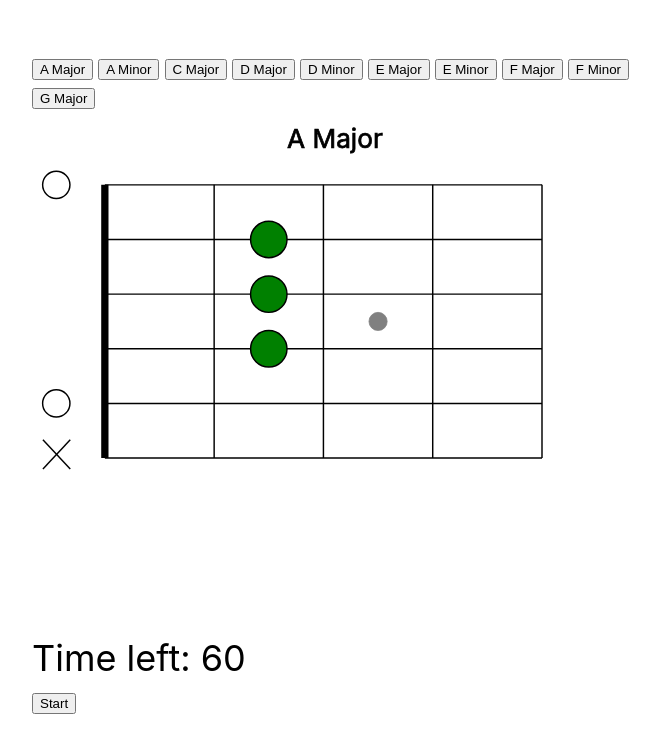
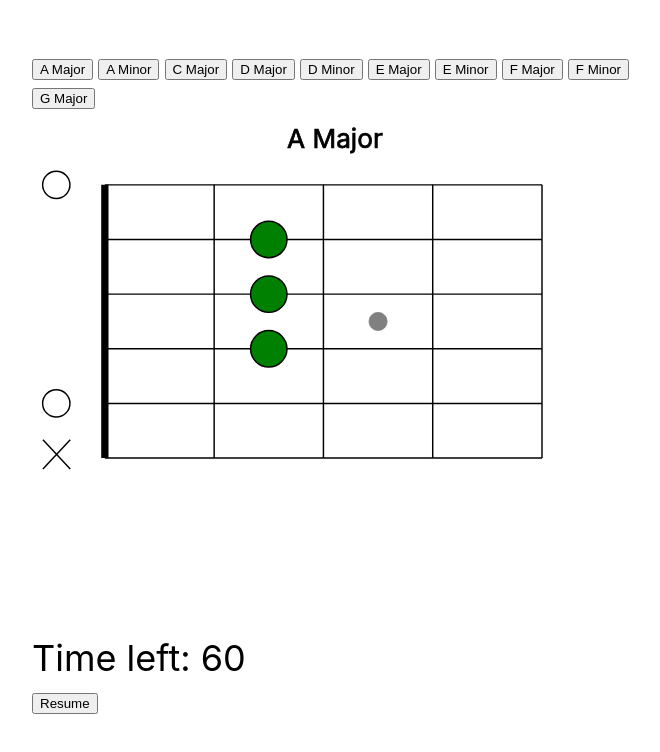
Before and after one commit to fedragon/guitar-practice, a Next.js app: page / in a window 1280 px wide. Shown: the top 752 px of the page, without its empty margins (302-962 px from the left). Built offline with nearby package versions, Linux system fonts and the light colour scheme.

Commit message:
Clear timeout

```diff
--- a/pages/index.tsx
+++ b/pages/index.tsx
@@ -13,6 +13,8 @@ export default function Home() {
       const timer = setTimeout(() => {
         setTimeLeft(timeLeft - 1)
       }, 1000)
+
+      return () => clearTimeout(timer)
     } else {
       setTimer(false)
       setTimeLeft(60)
@@ -36,7 +38,7 @@ export default function Home() {
       <Guitar key={"guitar"} chord={chord} />
       <div key={"timeLeft"} style={{ fontSize: 36 }}>Time left: {timeLeft}</div>
       <button key={"startstop"} onClick={() => { toggleTimer() }}>
-        {isTimerActive ? "Resume" : "Start"}
+        {isTimerActive ? "Pause" : "Resume"}
       </button>
     </Layout>
   )
```
